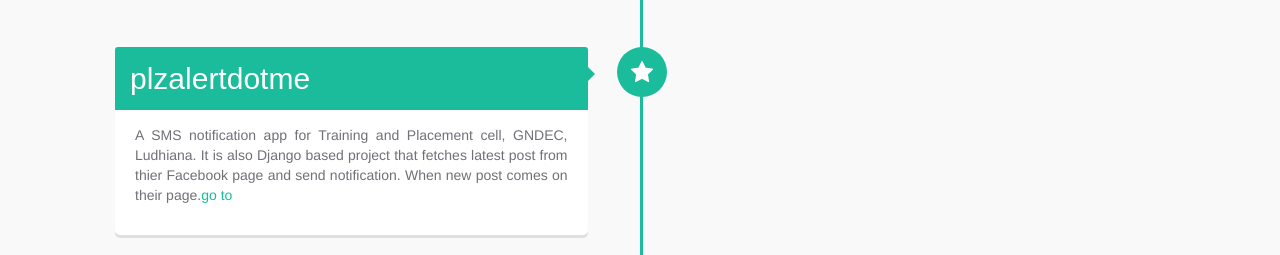
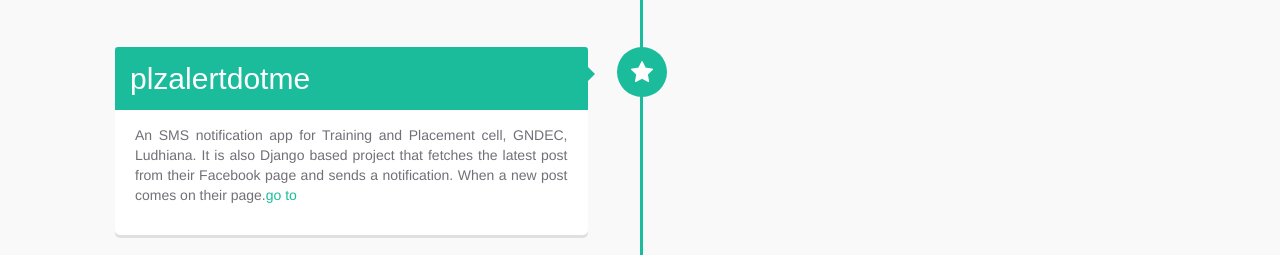
Before and after one commit to abhinavhanda21/-https-abhinavhanda21.github.io-, a plain HTML site: page index.html in a window 1280 px wide. Shown: the part 2944-3199 px from the top of the page. Drawn offline with nearby package versions, Linux system fonts and the light colour scheme.

Commit message:
Update index.html

```diff
--- a/index.html
+++ b/index.html
@@ -250,7 +250,7 @@ To view the final product <a href=  "https://lab.gdy.club/#map=19/8444713.27/361
                                 <h2>plzalertdotme</h2>
 
 
-                                <p>A SMS notification app for Training and Placement cell, GNDEC, Ludhiana. It is also Django based project that fetches latest post from thier Facebook page and send notification. When new post comes on their page.<a href=  "https://plzalert.me/" target="_blank">go to </a> </p>
+                                <p>An SMS notification app for Training and Placement cell, GNDEC, Ludhiana. It is also Django based project that fetches the latest post from their Facebook page and sends a notification. When a new post comes on their page.<a href=  "https://plzalert.me/" target="_blank">go to </a> </p>
                             </div>
                         </div>
                         <div class="timeline-item">
```
